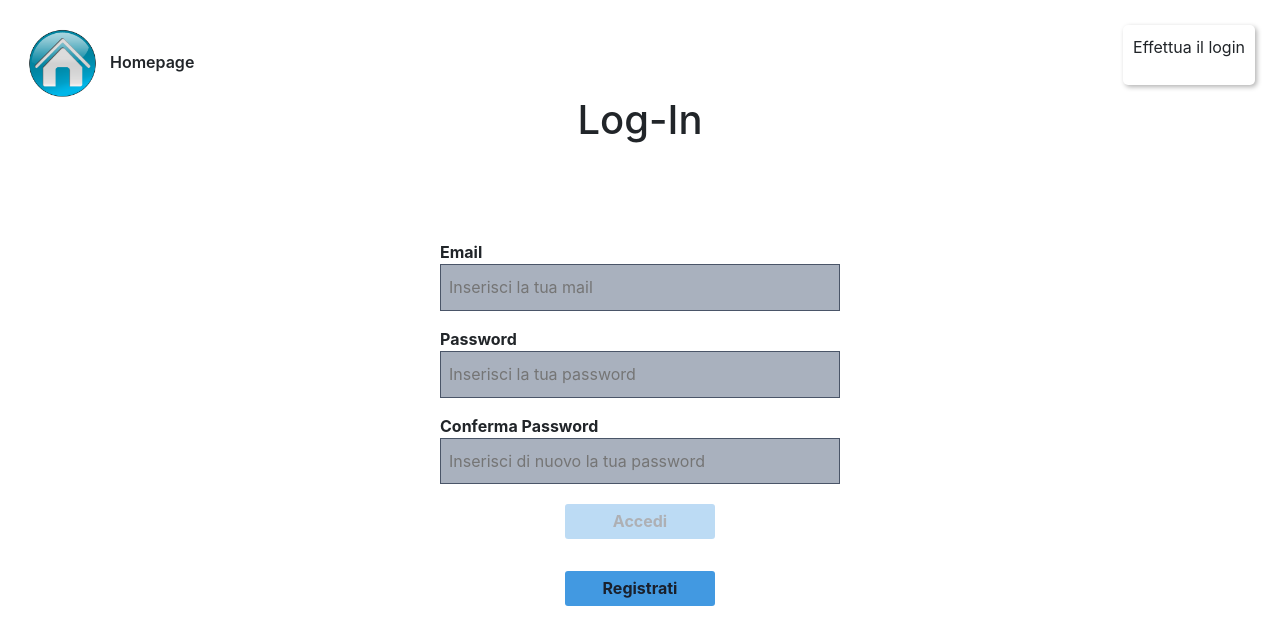
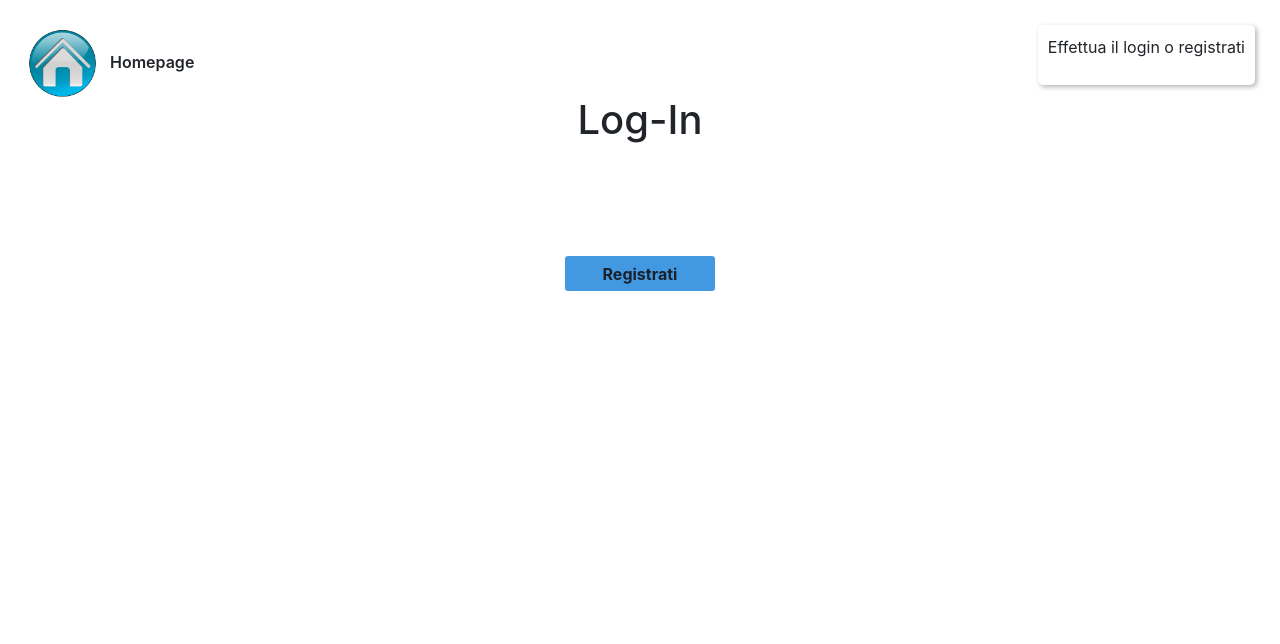
Before and after one commit to handlePippo/Trident, a React (Create React App) app: page / in a window 1280 px wide. Shown: the top 644 px of the page. Built offline with nearby package versions, Linux system fonts and the light colour scheme; sample sign-in values are in the browser's storage.

Commit message:
applicazione terminata

```diff
--- a/src/Components/Convertitore.js
+++ b/src/Components/Convertitore.js
@@ -1,4 +1,4 @@
-import React, { useEffect, useState } from "react";
+import React, { useEffect, useMemo, useState } from "react";
 import axios from "axios";
 import Input from "../Library/Input";
 import { basicSchemaEurUsd } from "../Utils/bs";
@@ -11,6 +11,10 @@ const Convertitore = () => {
   const [rate, setRate] = useState(0);
   const [eur, setEur] = useState(null);
   const [error, setError] = useState("");
+
+  const conversion = useMemo(() => {
+    return Math.round(eur / rate);
+  }, [eur, rate]);
 
   const fetchData = (url) => {
     try {
@@ -54,7 +58,7 @@ const Convertitore = () => {
             isDisabled={error}
           />
           <h1 className='eurh1'>€</h1>
-          <h1 className='usdh1'>{Math.round(eur / rate)} $</h1>
+          <h1 className='usdh1'>{conversion} $</h1>
         </div>
       </div>
       <div className='d-flex flex-column justify-content-center'>
--- a/src/Components/Login.js
+++ b/src/Components/Login.js
@@ -74,6 +74,8 @@ const Login = () => {
   return (
     <>
       <form>
+        {!isLogged && (
+          <>
             <Input
               value={login.email}
               handleChange={handleChange}
@@ -106,6 +108,8 @@ const Login = () => {
               isDisabled={!!error || login.length === 0}
               handleClick={handleSubmit}
             />
+          </>
+        )}
 
         <Button
           name='Registrati'
--- a/src/Utils/loggedUser.js
+++ b/src/Utils/loggedUser.js
@@ -1,12 +1,14 @@
-import React, { useEffect, useState } from "react";
+import React, { useEffect, useMemo, useState } from "react";
 
 const LoggedUser = () => {
   const [usersData, setUsersData] = useState([]);
   const [currentUserData, setCurrentUserData] = useState({});
 
-  const currentUser = usersData
-    .filter((el) => el.email === currentUserData.email)
-    .map((el) => `Benvenuto ${el.name} ${el.surname}`);
+  const currentUser = useMemo(() => {
+    return usersData
+      .filter((el) => el.email === currentUserData.email)
+      .map((el) => `Benvenuto ${el.name} ${el.surname}`);
+  }, [usersData, currentUserData]);
 
   useEffect(() => {
     let users = JSON.parse(localStorage.getItem("users") || "[]");
@@ -23,7 +25,11 @@ const LoggedUser = () => {
 
   return (
     <div className='logged-user'>
-      {currentUser.length > 0 ? <p>{currentUser}</p> : <p>Effettua il login</p>}
+      {currentUser.length > 0 ? (
+        <p>{currentUser}</p>
+      ) : (
+        <p>Effettua il login o registrati</p>
+      )}
     </div>
   );
 };
```
Also changed, not shown: 1 other file (tests, documents, lock files or other folders). Lines whose indentation alone changed are shown as unchanged.
